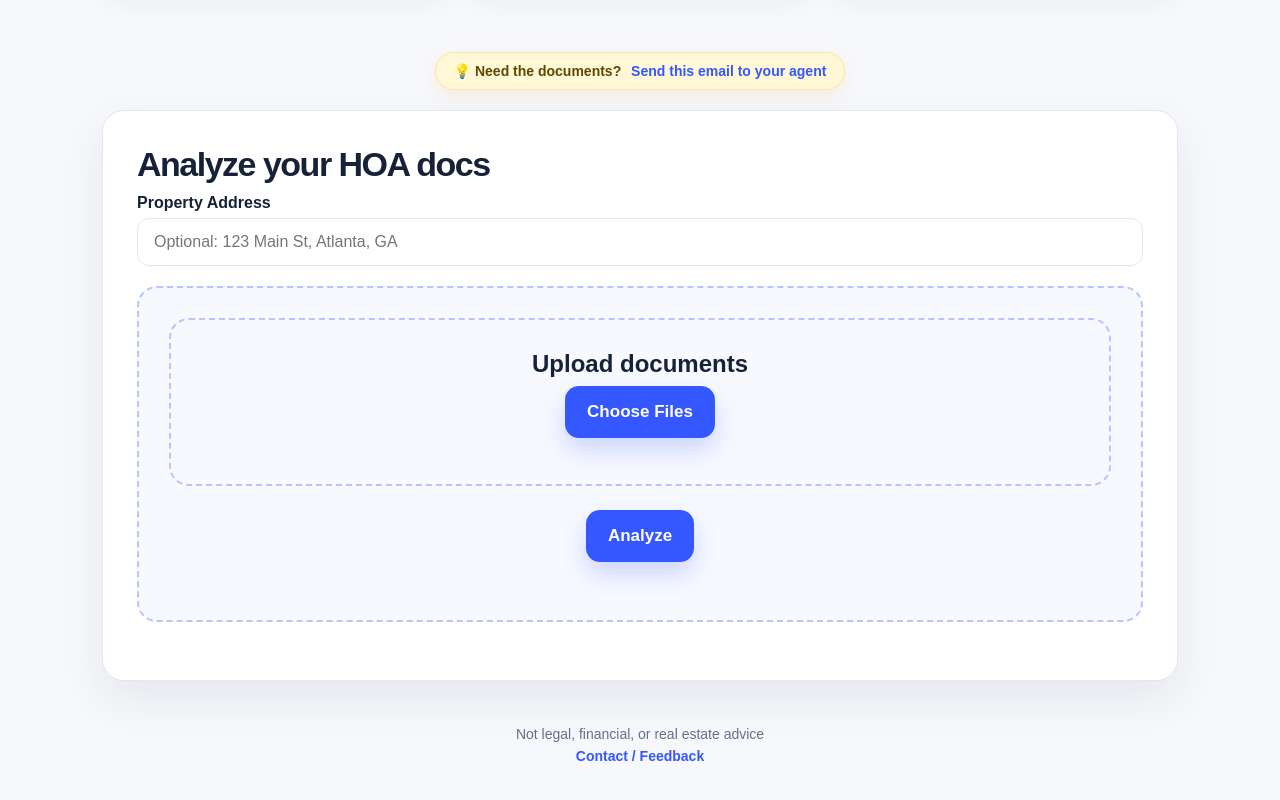
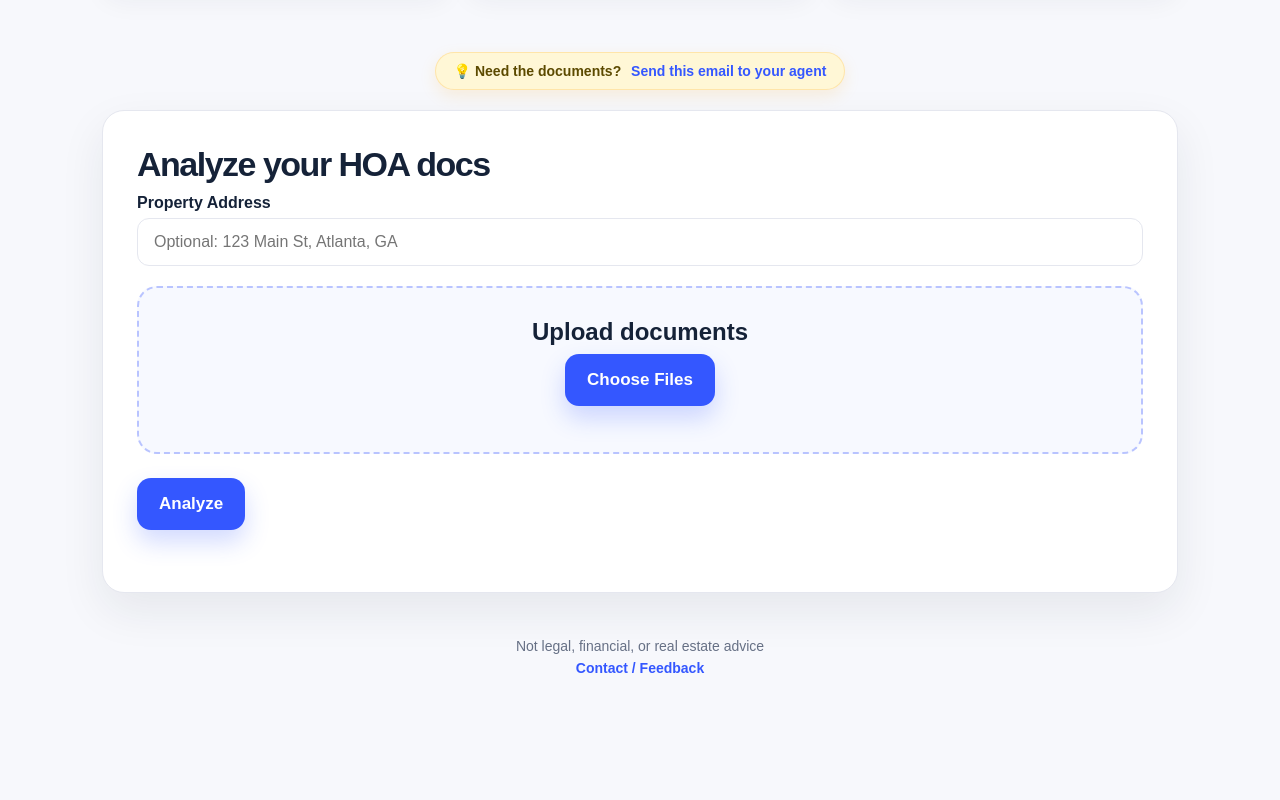
Before and after one commit to willevanparker/HOAHero, a plain HTML site: page index.html in a window 1280 px wide. Shown: the part 1174-1974 px from the top of the page. After the commit the page ends 1924 px from the top, so only its background shows below. Drawn offline with Linux system fonts and the light colour scheme.

Commit message:
Update index.html

```diff
--- a/index.html
+++ b/index.html
@@ -557,15 +557,15 @@
       />
 
      <div class="upload-box">
-
-      <div class="upload-box">
   <strong>Upload documents</strong>
   <label class="button" for="docs">Choose Files</label>
   <input id="docs" type="file" multiple accept=".pdf,.doc,.docx,.txt,.png,.jpg,.jpeg" />
   <div id="fileName" class="file-name"></div>
 </div>
 
+<div class="analyze-row">
   <button id="analyzeBtn">Analyze</button>
+</div>
 
       <div id="result" class="analysis-output"></div>
     </section>
```
Lines whose indentation alone changed are shown as unchanged.
